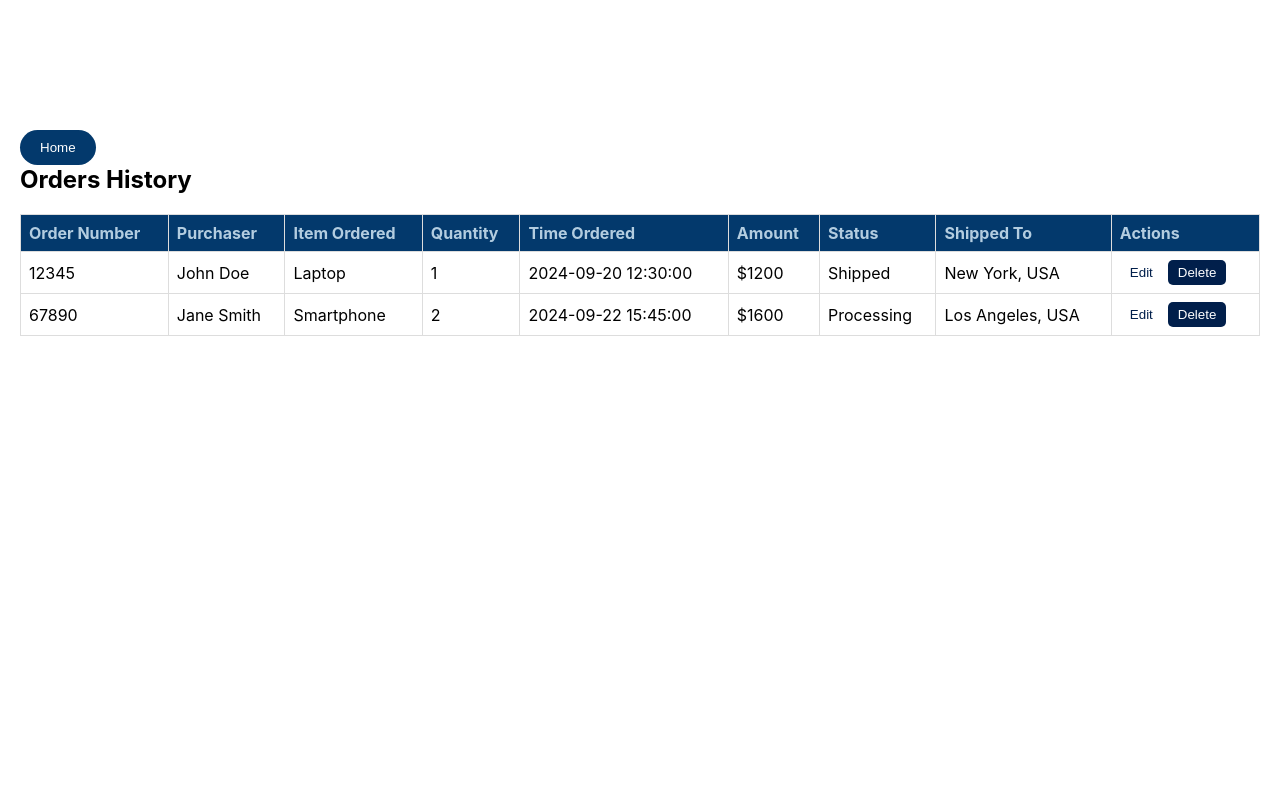
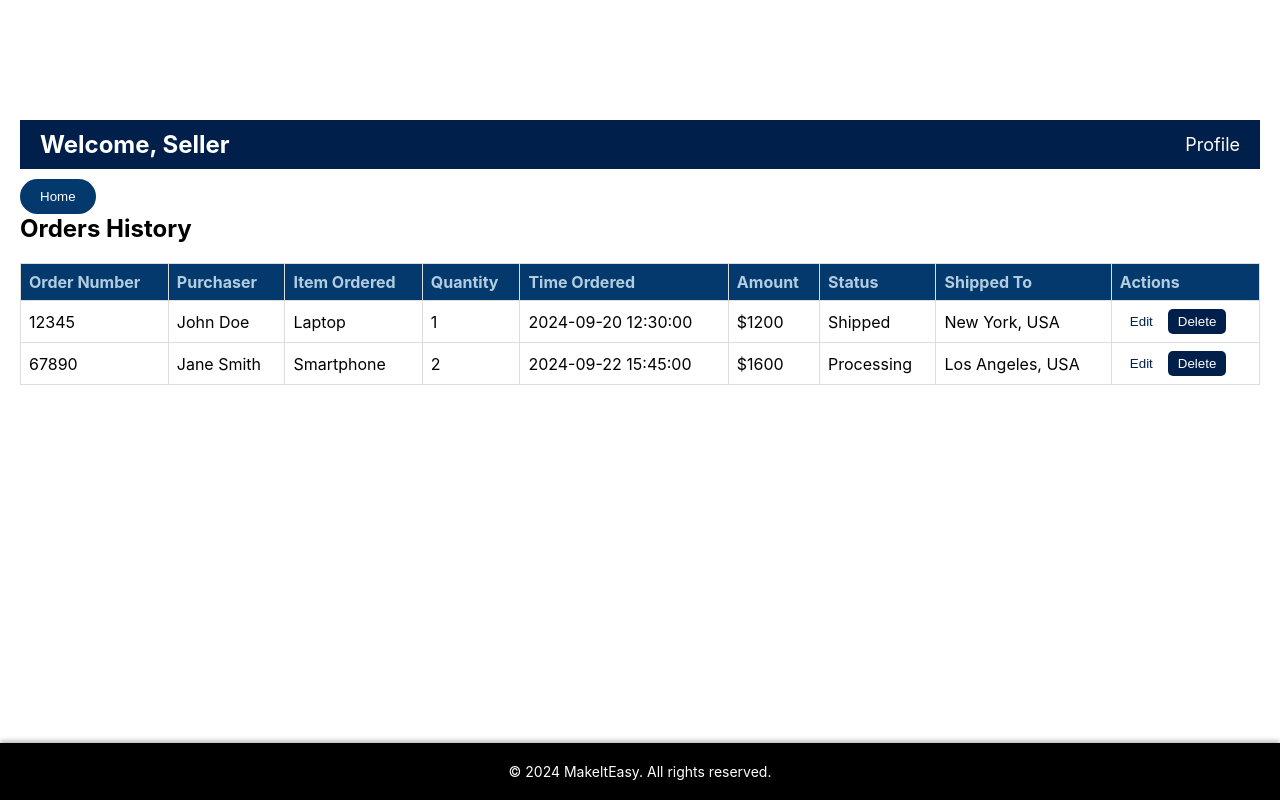
Before and after one commit to CloudVII-MakeItEasy-V2/MakeItEasy-UI, a React (Create React App) app: page /SellerOrders in a window 1280 px wide. Built offline with nearby package versions, Linux system fonts and the light colour scheme.

Commit message:
overall edit

```diff
--- a/src/components/SellerService/components/Seller/Account/account.js
+++ b/src/components/SellerService/components/Seller/Account/account.js
@@ -1,6 +1,8 @@
 import React, { useEffect, useState } from 'react';
 import { useNavigate } from 'react-router-dom';
 import '../../../Styles/Account.css';
+import Navbar from '../../Navbar'; // Adjust the path as necessary
+import Footer from '../../Footer'; // Adjust the path as necessary
 
 const Account = () => {
   const navigate = useNavigate();
@@ -36,6 +38,11 @@ const Account = () => {
   }
 
   return (
+    <div className="account-page">
+      {/* Navbar */}
+      <Navbar />
+
+      {/* Account Info */}
       <div className="account-container">
         <button onClick={() => navigate('/SellerService')} className="back-button">
           Home
@@ -47,6 +54,10 @@ const Account = () => {
         <p><strong>Address:</strong> {sellerInfo.address || 'Not provided'}</p>
         <p><strong>Phone:</strong> {sellerInfo.phone || 'Not provided'}</p>
       </div>
+
+      {/* Footer */}
+      <Footer />
+    </div>
   );
 };
 
--- a/src/components/SellerService/components/Seller/Orders/trackOrder.js
+++ b/src/components/SellerService/components/Seller/Orders/trackOrder.js
@@ -3,6 +3,8 @@
 import React, { useState } from 'react';
 import { useNavigate } from 'react-router-dom';
 import '../../../Styles/Orders.css';
+import Navbar from '../../Navbar'; // Adjust the path as necessary
+import Footer from '../../Footer'; // Adjust the path as necessary
 
 const Orders = () => {
   const navigate = useNavigate();
@@ -42,6 +44,7 @@ const Orders = () => {
 
   return (
     <div className="orders-container">
+          <Navbar />
       <div className="left">
         <button onClick={() => navigate('/SellerService')} className="back-button">
           Home
@@ -84,6 +87,7 @@ const Orders = () => {
         </tbody>
       </table>
       </div>
+      <Footer />
     </div>
   );
 };
--- a/src/components/SellerService/components/Seller/Product/manageProduct.js
+++ b/src/components/SellerService/components/Seller/Product/manageProduct.js
@@ -2,7 +2,9 @@
 
 import React, { useState } from 'react';
 import { useNavigate } from 'react-router-dom';
- import '../../../Styles/Product.css'; // Uncomment when you add styling
+import '../../../Styles/Product.css'; // Uncomment when you add styling
+import Navbar from '../../Navbar'; // Adjust the path as necessary
+import Footer from '../../Footer'; // Adjust the path as necessary
 
 const ManageProduct = () => {
   const navigate = useNavigate();
@@ -37,6 +39,7 @@ const ManageProduct = () => {
 
   return (
     <div className="product-container">
+          <Navbar />
       <div className="left">
       <button onClick={() => navigate('/SellerService')} className="back-button">
         Home
@@ -83,7 +86,7 @@ const ManageProduct = () => {
           ))}
         </tbody>
       </table>
-
+      <Footer />
     </div>
   );
 };
```
Also changed, not shown: 1 other file (tests, documents, lock files or other folders). Lines whose indentation alone changed are shown as unchanged.
